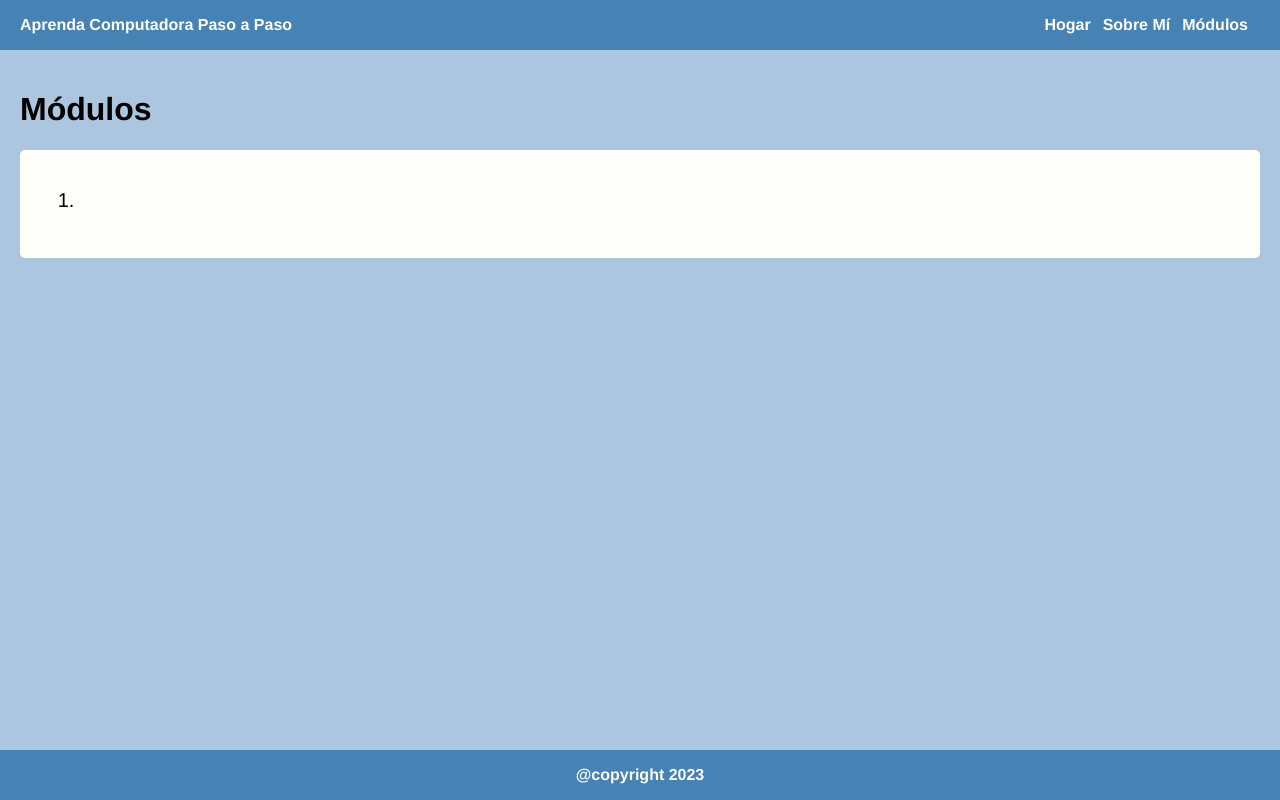
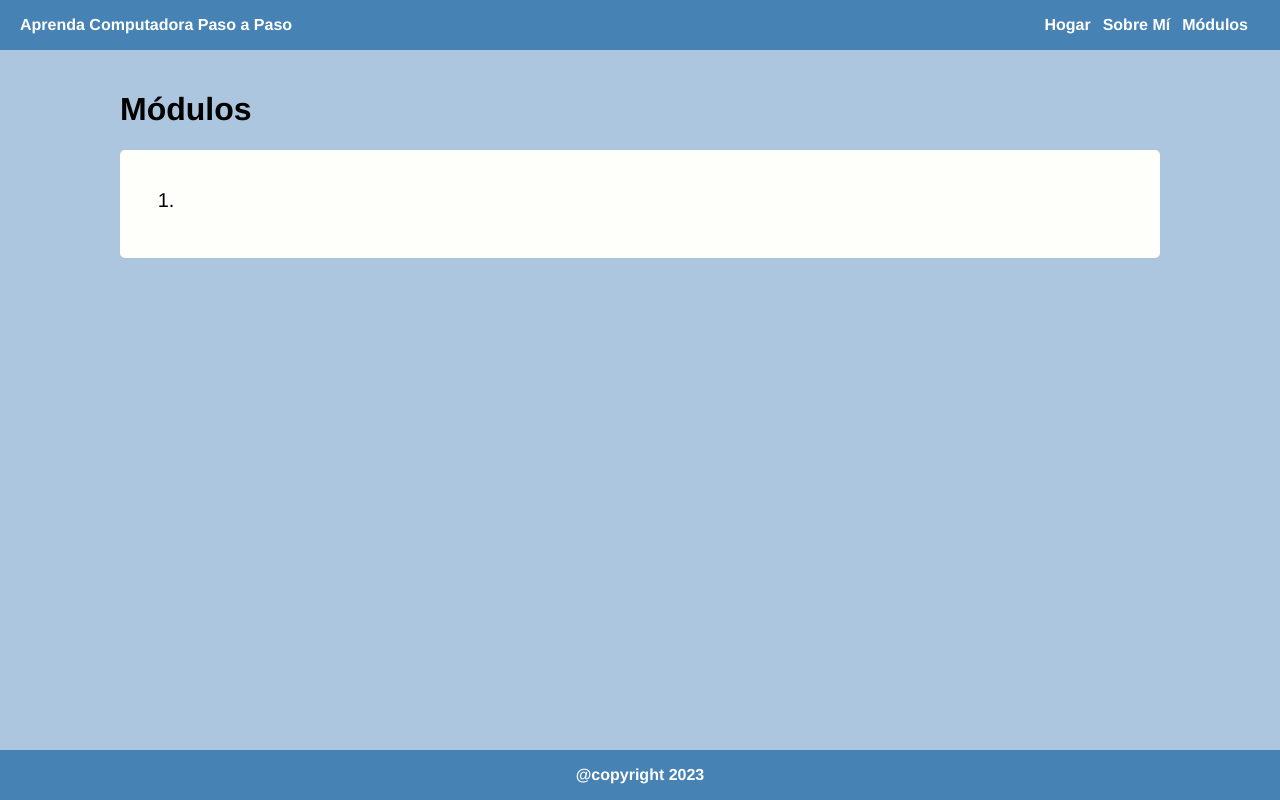
Before and after one commit to Redrogue12/aprenda-computadora, a Vue app: page /modules in a window 1280 px wide. Built offline with nearby package versions, Linux system fonts and the light colour scheme.

Commit message:
mv container class to main stylesheet

```diff
--- a/src/assets/css/style.css
+++ b/src/assets/css/style.css
@@ -25,6 +25,15 @@ body {
   border-radius: 5px;
   border: none;
   box-sizing: border-box;
+}
+
+.container {
+  height: 100%;
+  display: flex;
+  flex-direction: column;
+  justify-content: space-between;
+  max-width: 1040px;
+  margin: auto;
 }
 
 .explanation-container {
```
